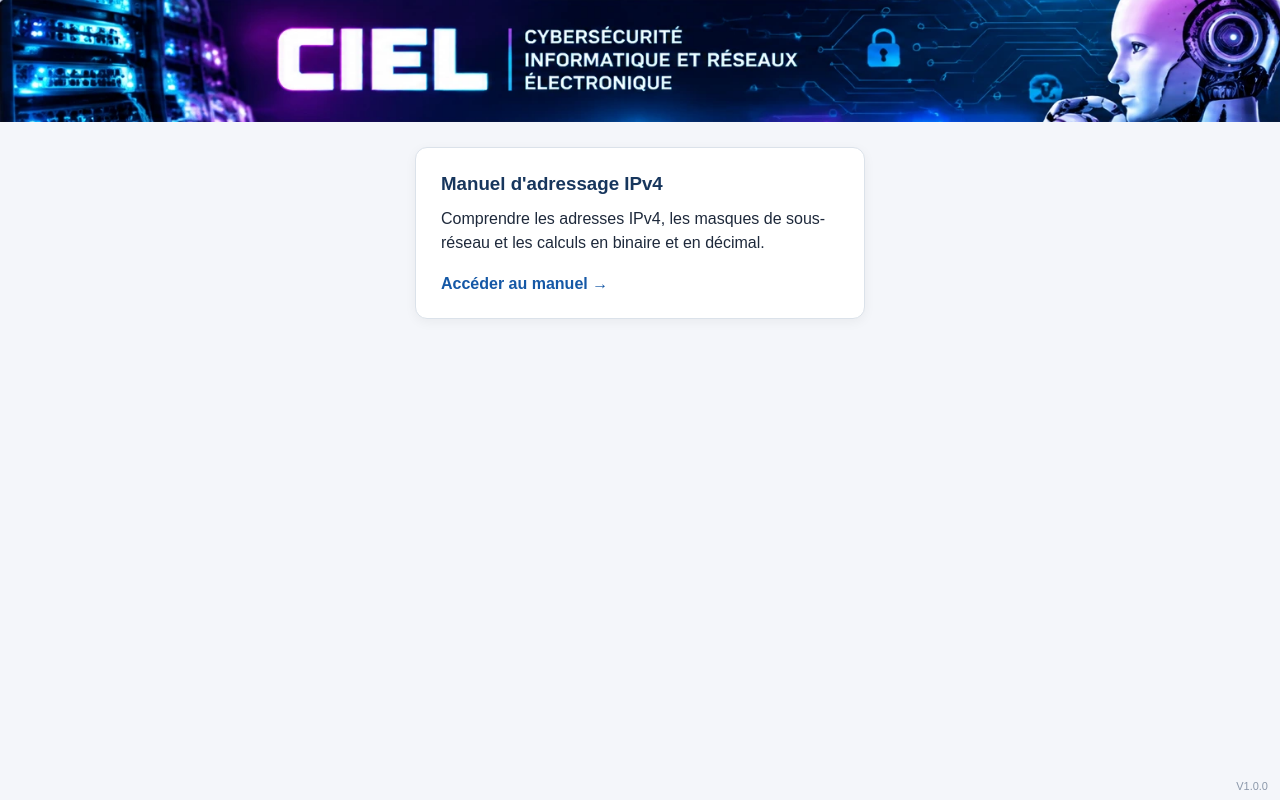
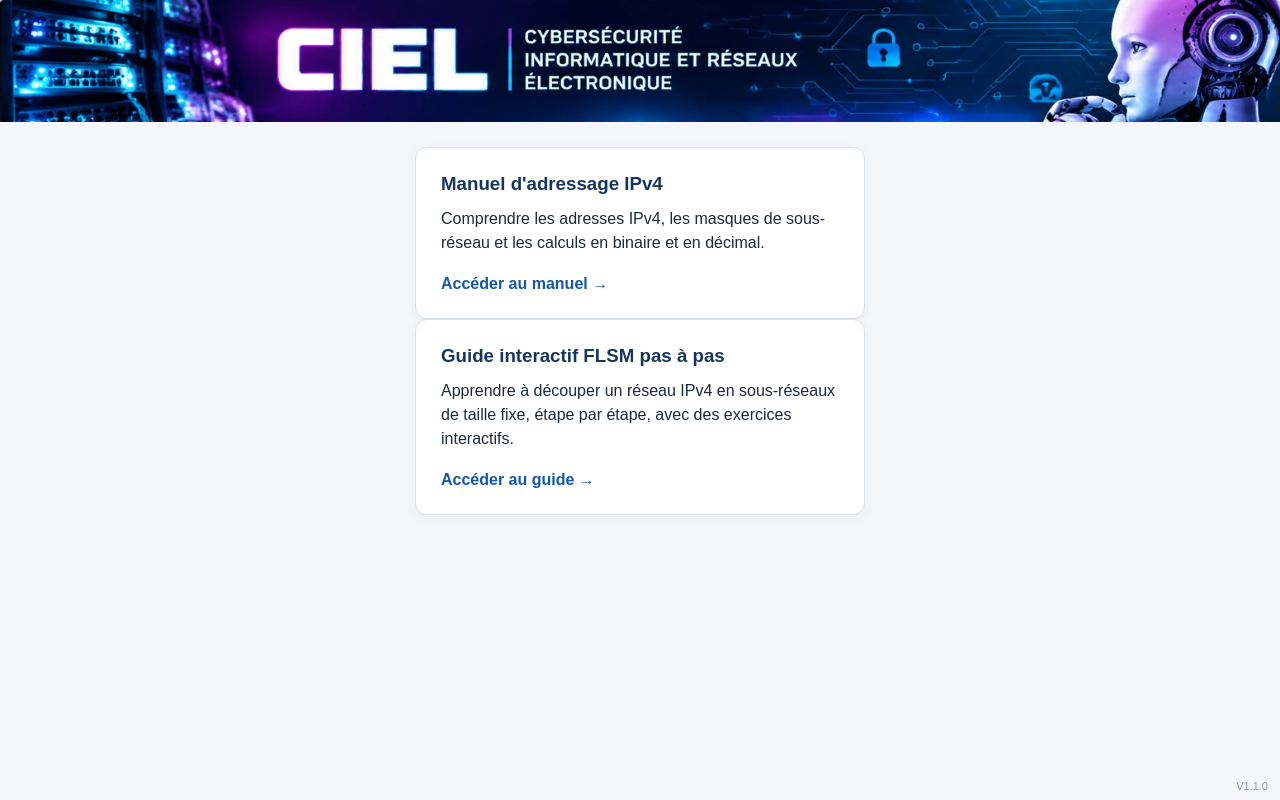
Before and after one commit to bacprociel/bacprociel.github.io, a plain HTML site: page index.html in a window 1280 px wide. Drawn offline with Linux system fonts and the light colour scheme.

Commit message:
Ajouter le guide interactif FLSM pas à pas au portail

```diff
--- a/index.html
+++ b/index.html
@@ -93,8 +93,17 @@
       </p>
       <span class="acces">Accéder au manuel →</span>
     </a>
+
+    <a class="ressource" href="https://chaoli22000bzh.github.io/Guide-FLSM/">
+      <h3>Guide interactif FLSM pas à pas</h3>
+      <p>
+        Apprendre à découper un réseau IPv4 en sous-réseaux de taille fixe,
+        étape par étape, avec des exercices interactifs.
+      </p>
+      <span class="acces">Accéder au guide →</span>
+    </a>
   </main>
 
-  <div class="version" aria-label="Version du portail">V1.0.0</div>
+  <div class="version" aria-label="Version du portail">V1.1.0</div>
 </body>
 </html>
```
